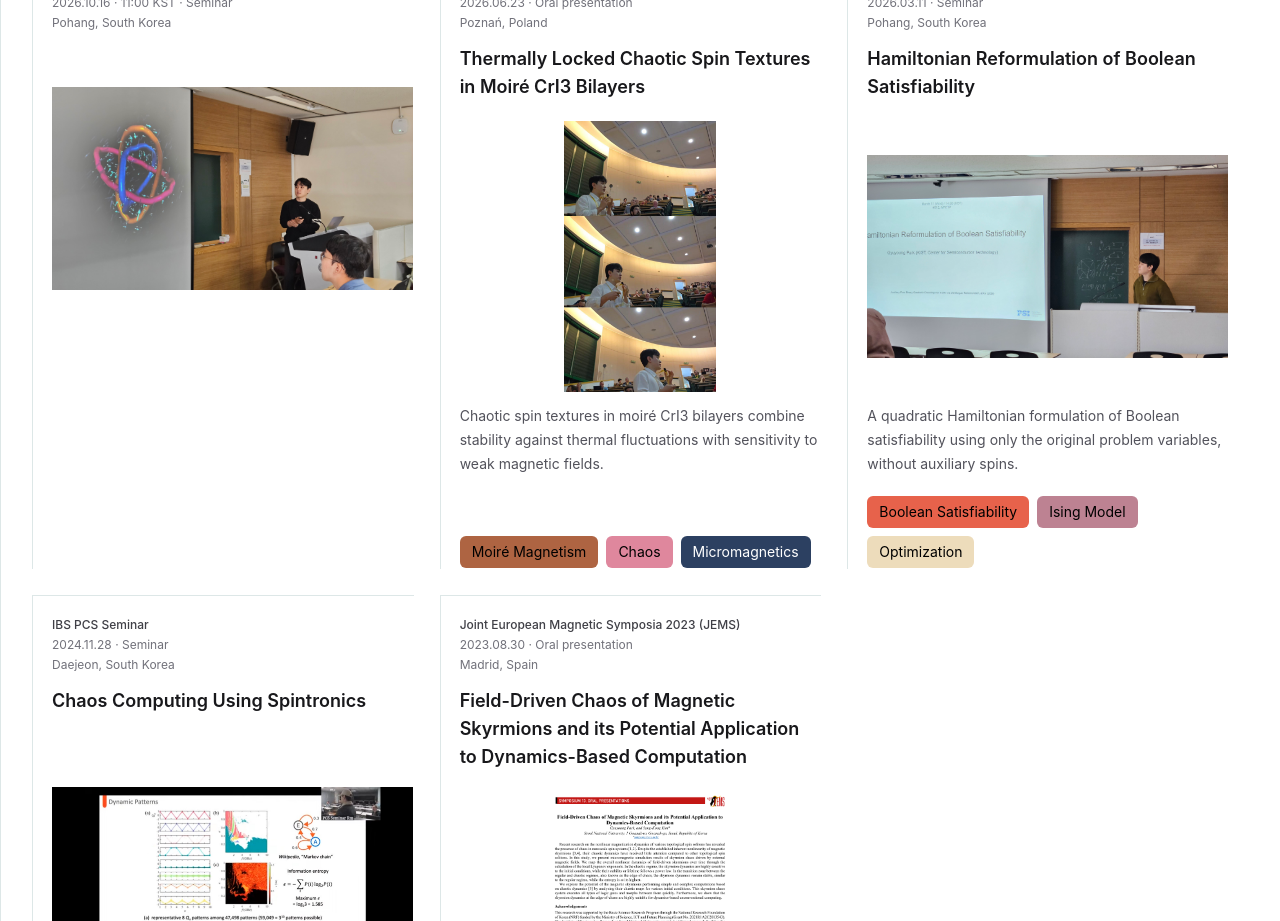
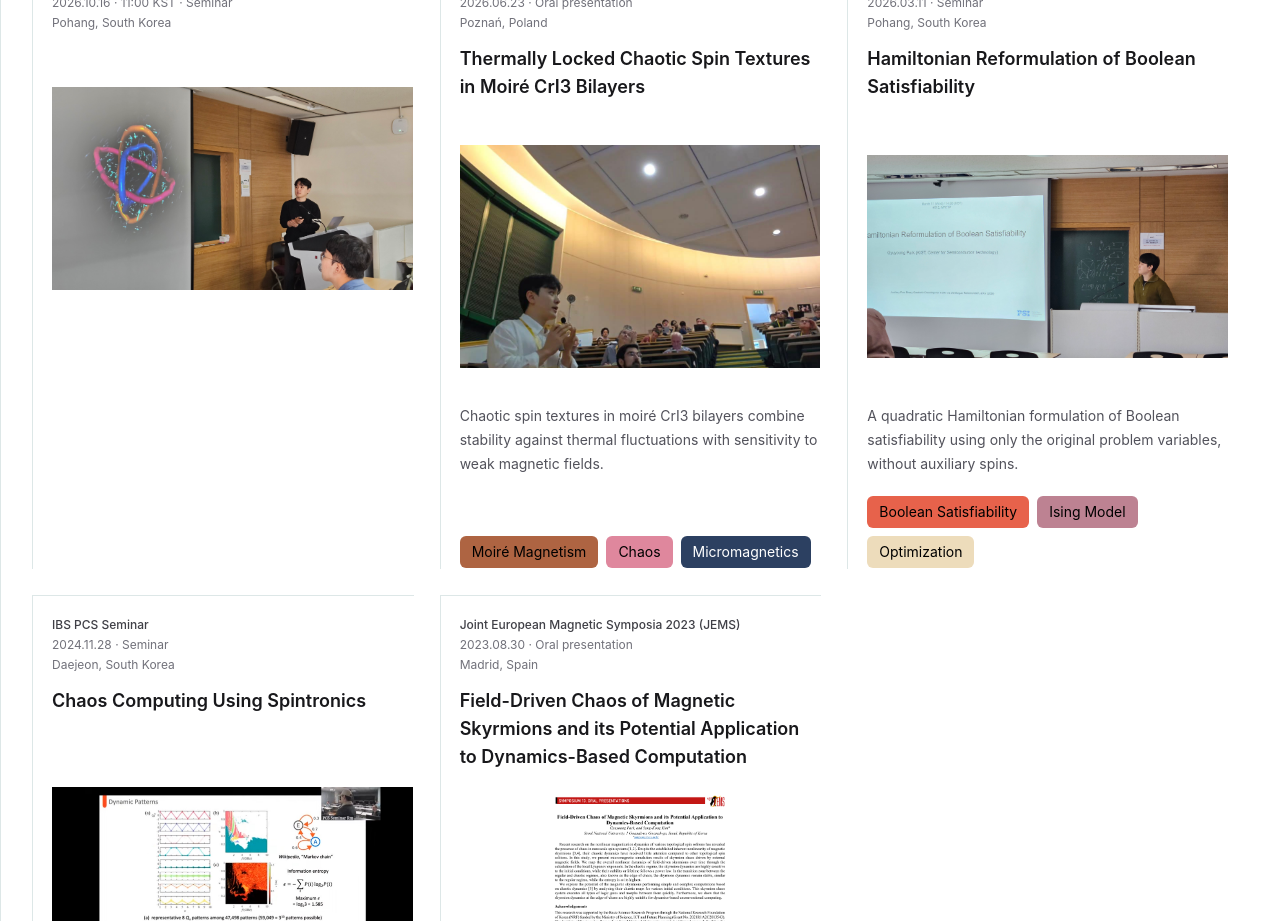
Before and after one commit to gyuyoungpark/gyuyoungpark.github.io, a React (Vite) app: page / in a window 1280 px wide. Shown: the part 4600-5521 px from the top of the page. Built offline with nearby package versions, Linux system fonts and the light colour scheme; a web font is replaced by a local one.

Commit message:
Crop the PoM thumbnail to the top conference photo

```diff
--- a/src/components/ActivitiesSection.tsx
+++ b/src/components/ActivitiesSection.tsx
@@ -21,6 +21,7 @@ export function ActivitiesSection({ activities }: { activities: Activity[] }) {
             </>}
             image={activity.image}
             imageAlt={activity.imageAlt}
+            imageCropAspectRatio={activity.imageCropAspectRatio}
             caption={activity.caption}
             tags={activity.tags}
           />
--- a/src/components/ContentCard.tsx
+++ b/src/components/ContentCard.tsx
@@ -9,11 +9,12 @@ interface ContentCardProps {
   metadata: ReactNode;
   image?: string;
   imageAlt?: string;
+  imageCropAspectRatio?: string;
   caption?: string;
   tags: (string | Tag)[];
 }
 
-export function ContentCard({ id, title, href, metadata, image, imageAlt, caption, tags }: ContentCardProps) {
+export function ContentCard({ id, title, href, metadata, image, imageAlt, imageCropAspectRatio, caption, tags }: ContentCardProps) {
   return (
     <article id={id} className="trimmed-borders flex h-full scroll-mt-28 flex-col bg-white p-5">
       <a href={href} className="block after:absolute after:inset-0 after:z-[1] after:content-['']">
@@ -23,7 +24,9 @@ export function ContentCard({ id, title, href, metadata, image, imageAlt, captio
       {image ? (
         <figure className="mt-5">
           <a href={href} tabIndex={-1} className="flex aspect-[4/3] items-center justify-center bg-white">
-            <img src={image} alt={imageAlt ?? title} className="h-full w-full object-contain" loading="lazy" decoding="async" />
+            <div className={imageCropAspectRatio ? 'w-full overflow-hidden' : 'contents'} style={imageCropAspectRatio ? { aspectRatio: imageCropAspectRatio } : undefined}>
+              <img src={image} alt={imageAlt ?? title} className={`h-full w-full ${imageCropAspectRatio ? 'object-cover object-top' : 'object-contain'}`} loading="lazy" decoding="async" />
+            </div>
           </a>
           {caption && <figcaption className="mt-3 text-sm leading-6 text-zinc-600">{caption}</figcaption>}
         </figure>
--- a/src/data/activities.json
+++ b/src/data/activities.json
@@ -22,7 +22,8 @@
     "url": "https://www.ifmpan.poznan.pl/pm26/abst/2354-proslaw_kist_re_kr-2026-01-15-12-05-45.pdf",
     "caption": "Chaotic spin textures in moiré CrI3 bilayers combine stability against thermal fluctuations with sensitivity to weak magnetic fields.",
     "image": "/images/activities/pm26-photo.jpg",
-    "imageAlt": "Three-panel Physics of Magnetism 2026 conference photo collage showing a participant speaking with a microphone in a lecture hall.",
+    "imageAlt": "Physics of Magnetism 2026 conference photo showing Gyuyoung Park speaking with a microphone in a lecture hall.",
+    "imageCropAspectRatio": "1080 / 670",
     "imageLabel": "Conference photo",
     "imageSourceUrl": "/images/activities/pm26-photo.jpg",
     "detailImage": {
--- a/src/types/index.ts
+++ b/src/types/index.ts
@@ -50,6 +50,7 @@ export interface Activity {
   caption: string;
   image?: string;
   imageAlt?: string;
+  imageCropAspectRatio?: string;
   imageLabel?: string;
   imageSourceUrl?: string;
   detailImage?: {
```
